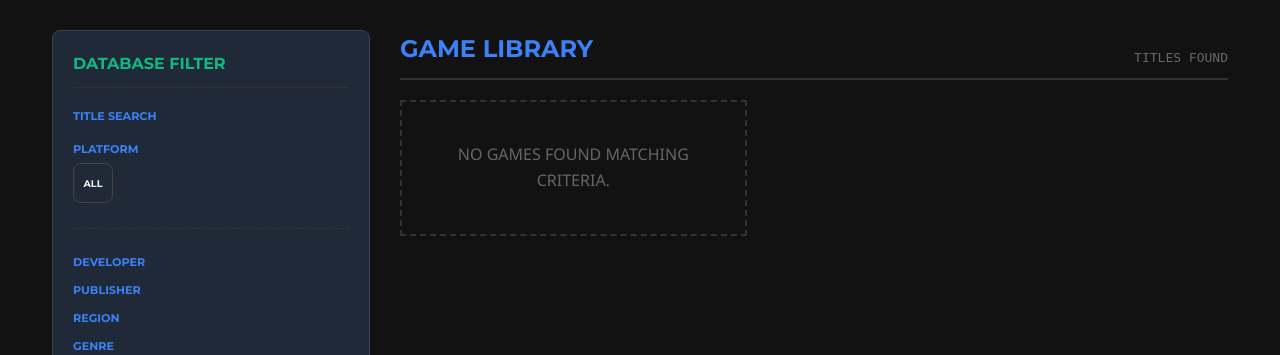
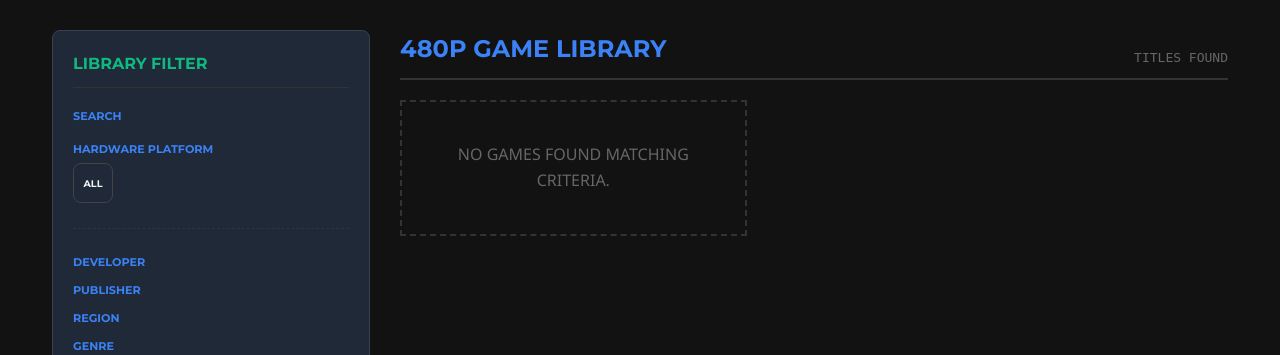
Before and after one commit to 480pDreams/480pDreams, a Django app: template library/templates/library/game_list.html in a window 1280 px wide. Shown: the part 77-432 px from the top of the page. Run offline with Django 5.2, Linux system fonts and the light colour scheme; the template is opened without the code that fills it, so the values that code supplies are empty; some libraries are stand-ins or nearby versions.

Commit message:
some text changes

```diff
--- a/library/templates/library/game_list.html
+++ b/library/templates/library/game_list.html
@@ -11,7 +11,7 @@
         <div class="filter-sidebar">
 
             <h3 class="retro-font" style="font-size: 1rem; margin-top: 0; color: var(--secondary); border-bottom: 1px solid #333; padding-bottom: 10px; margin-bottom: 20px;">
-                DATABASE FILTER
+                LIBRARY FILTER
             </h3>
 
             <form method="get"
@@ -21,10 +21,10 @@
                   id="filter-form">
 
                 <div class="filter-section">
-                    <label class="filter-label">TITLE SEARCH</label>
+                    <label class="filter-label">SEARCH</label>
                     {{ filter.form.title }}
 
-                    <label class="filter-label" style="margin-top: 15px;">PLATFORM</label>
+                    <label class="filter-label" style="margin-top: 15px;">HARDWARE PLATFORM</label>
                     <div style="display: flex; flex-wrap: wrap; gap: 8px; margin-bottom: 10px;">
                         <button type="submit" name="platform" value="" class="platform-icon-btn" title="All Platforms">ALL</button>
                         {% for plat in platforms %}
--- a/library/templates/library/partials/game_grid.html
+++ b/library/templates/library/partials/game_grid.html
@@ -2,7 +2,7 @@
 
 <div id="game-results-area">
     <div style="display: flex; justify-content: space-between; align-items: flex-end; border-bottom: 2px solid #333; padding-bottom: 10px; margin-bottom: 20px;">
-        <h1 class="retro-font" style="margin: 0; font-size: 1.5rem;">Game Library</h1>
+        <h1 class="retro-font" style="margin: 0; font-size: 1.5rem;">480p Game Library</h1>
         <span style="color: #666; font-family: monospace;">{{ games.count }} TITLES FOUND</span>
     </div>
 
```
